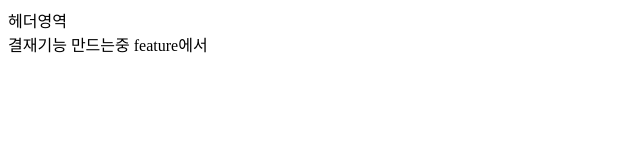
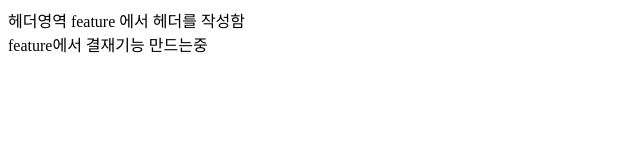
Before and after one commit to Lampra1208/day-02, a plain HTML site: page index.html in a window 1280 px wide. Shown: the whole page, without its empty margins (0-640 px from the left). Drawn offline with Linux system fonts and the light colour scheme.

Commit message:
feature 에서 header 수정함

```diff
--- a/index.html
+++ b/index.html
@@ -8,12 +8,13 @@
 <body>
   <header>
     헤더영역
+    feature 에서 헤더를 작성함
   </header>
   <main>
 
   </main>
   <footer>
-    결재기능 만드는중 feature에서
+    feature에서 결재기능 만드는중
   </footer>
 </body>
 </html>
```
